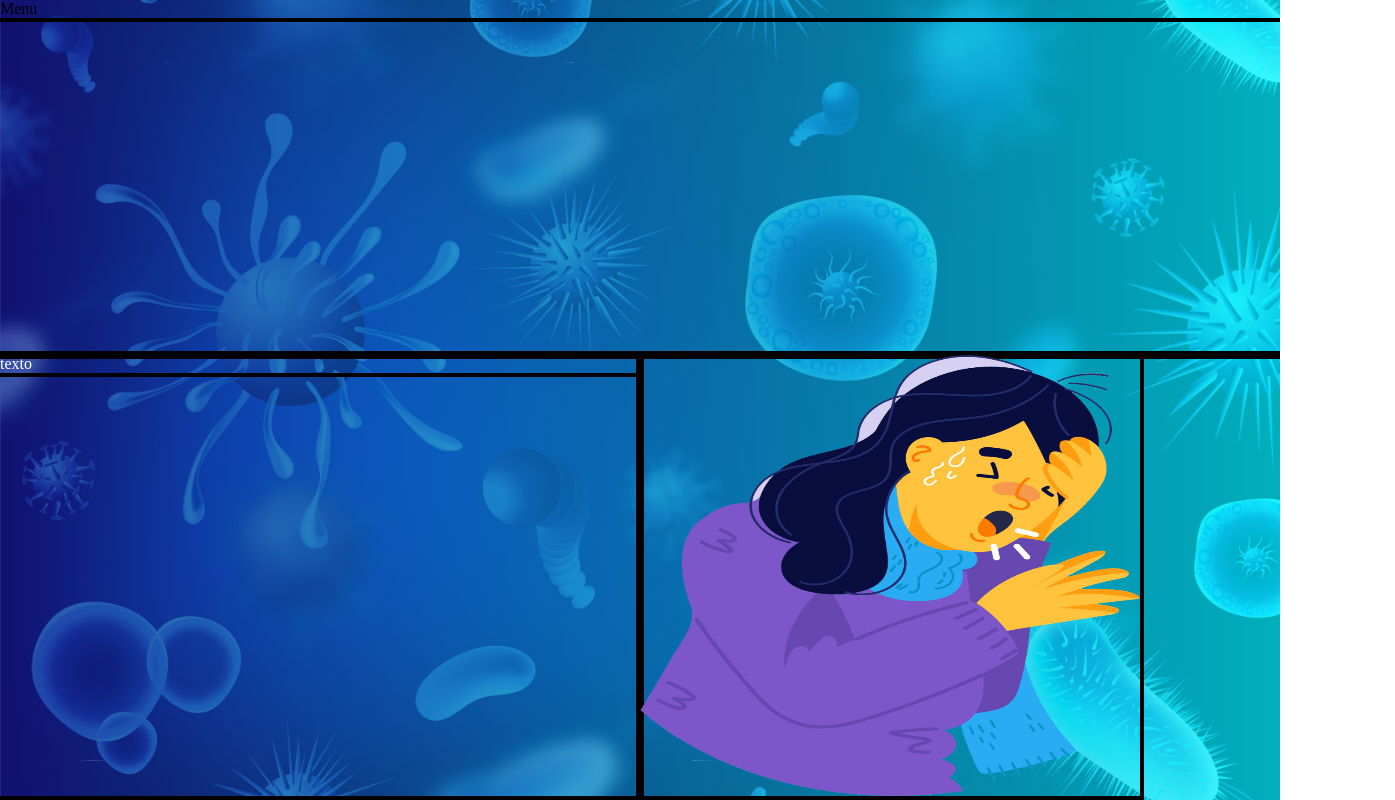
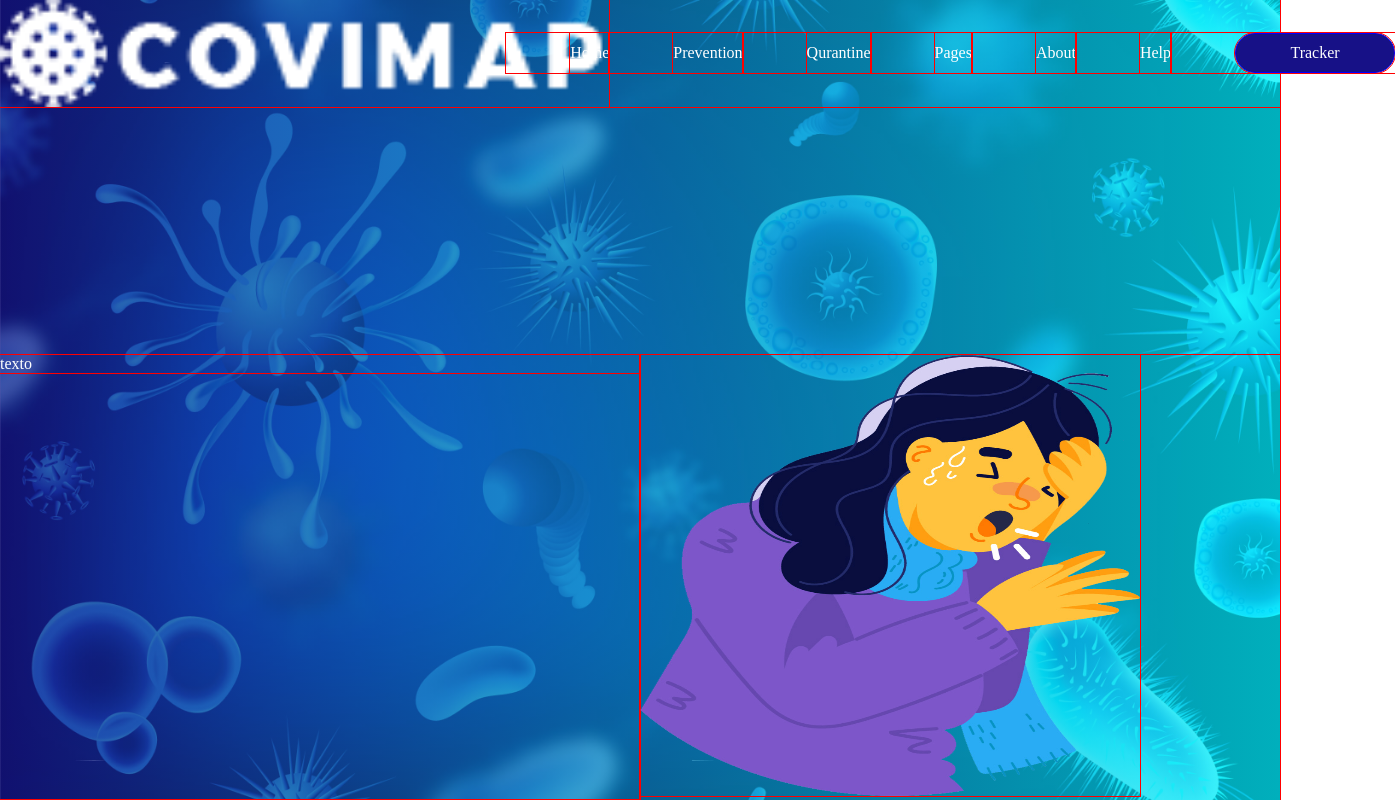
Before and after one commit to Trueqo/Pagina-Covid-19, a website: page index.html in a window 1280 px wide. Shown: the whole page, 1395 px wide, since content can reach past the window. Drawn offline with Linux system fonts and the light colour scheme.

Commit message:
inicio menu

```diff
--- a/CSS/styles.css
+++ b/CSS/styles.css
@@ -2,16 +2,12 @@
     padding: 0;
     margin: 0;
     box-sizing: border-box;
-    outline: 4px black solid;
+    outline: 1px red solid;
 }
 
 :root{
     --azulOscuro:rgb(23, 17, 135);
     --azulClaro:rgb(5,151,183);
-}
-
-.container{
-    position: relative;
 }
 
 .partOne{
@@ -38,15 +34,70 @@
 
 
 
-
-
-
 header{
 
     color: black;
     grid-column-start: 1;
     grid-column-end: -1;
+    height: 30%;
+
 }
+
+nav {
+    display: flex;
+    justify-content: space-between;
+    align-items: center;
+    height: 100%;
+    width: 100%;
+
+
+}
+
+
+
+.logoCovidMap{
+    height: 100%;
+
+}
+
+.logoCovidMap img{
+    height: 100%;
+}
+
+
+nav ul{
+    display: flex;
+    position: relative;
+    list-style: none;
+    right: 8%;
+
+}
+
+nav ul li{
+    display: flex;
+    padding-left: 4em;
+
+}
+a.opc {
+    display: flex;
+    color: white;
+    font-size: 1em;
+    align-items: center;
+    justify-content: center;
+}
+
+a.opcT{
+    display: flex;
+    border: 1px blue solid;
+    background-color: var(--azulOscuro);
+    border-radius:20px;
+    height: 2.5em;
+    width: 10em;
+    align-items: center;
+    justify-content: center;
+}
+
+
 
 section{
 
@@ -89,7 +140,12 @@ aside{
 
         grid-column-start: 1;
         grid-column-end: -1;
+        z-index: 1;
+
     }
+
+
+
 
     section{
 
--- a/index.html
+++ b/index.html
@@ -14,11 +14,26 @@
         <div class="partOne">
 
             <header class="headerOne">
-                <p>Menu</p>
+                <nav class="nav">
+                    <div class="logoCovidMap">
+                        <img id="logoCovidMap" src="./img/logo-white.png" alt="">
+                    </div>
+                    <ul>
+                        <li><a class="opc">Home</a></li>
+                        <li><a class="opc">Prevention</a></li>
+                        <li><a class="opc">Qurantine</a></li>
+                        <li><a class="opc">Pages</a></li>
+                        <li><a class="opc">About</a></li>
+                        <li><a class="opc">Help</a></li>
+                        <li><a class="opc opcT">Tracker</a></li>
+                    </ul>
+                </nav>
             </header>
+
             <section class="sectionOne">
                 <p>texto</p>
             </section>
+
             <aside class="asideOne">
                 <div class="muñeca">
                     <img src="./img/banner-right-image1.png" width="500" height="441">
```
